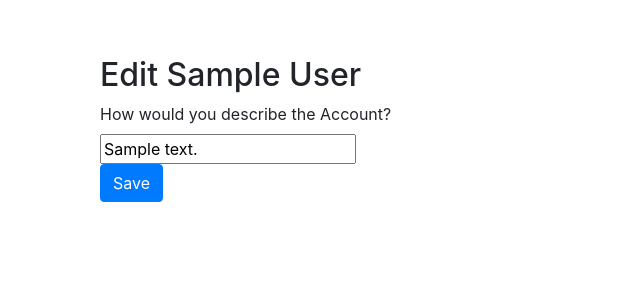
After one commit to Niemzok/fango, a Django app: page /accounts/1/edit/ in a window 1280 px wide. The commit adds this page. Shown: the top 300 px of the page, without its empty margins (0-640 px from the left). Run offline with Django 3.2, Linux system fonts and the light colour scheme; tables that the repository leaves empty hold one stand-in row (values such as "Sample post"); parts of the project's set-up code (start-up, migrations or seed data) failed here and were passed over; some libraries are stand-ins or nearby versions.

Commit message:
Started to integrate editing mode for Accounts. Not writing back yet to db.

```diff
--- a/Fango/accounts/urls.py
+++ b/Fango/accounts/urls.py
@@ -17,6 +17,11 @@ urlpatterns = [
         regex=r'^(?P<account_id>[0-9]+)/$',
         view=views.detail,
         name='detail',
+    ),
+    url(
+        regex=r'^(?P<account_id>[0-9]+)/edit/$',
+        view=views.edit,
+        name='edit',
     )
 
 ]
--- a/Fango/accounts/views.py
+++ b/Fango/accounts/views.py
@@ -16,3 +16,7 @@ def index(request):
 def detail(request, account_id):
     account = get_object_or_404(Account, pk=account_id)
     return render(request, 'accounts/detail.html', {'account': account})
+
+def edit(request, account_id):
+    account = get_object_or_404(Account, pk=account_id)
+    return render(request, 'accounts/detail_edit.html', {'account': account})
--- /dev/null
+++ b/Fango/templates/accounts/detail_edit.html
@@ -0,0 +1,26 @@
+{% extends "base.html" %}
+{% load static %}
+
+{% block title %}Account: {{ account.account_name }}{% endblock %}
+
+{% block content %}
+<div class="container">
+
+{% if error_message %}<p><strong>{{ error_message }}</strong></p>{% endif %}
+
+  <div class="row">
+    <div class="col-sm-12">
+      <h2> Edit {{ account.account_name }}</h2>
+      <form action="{% url 'accounts:edit' account.id %}" method="post">
+      {% csrf_token %}
+      <label>How would you describe the Account?</label><br />
+      <input type="text" name="description" id="description" value="{{ account.description }}" />
+      <br />
+      <input type="submit" value="Save" class="btn btn-primary"/>
+      </form>
+
+    </div>
+  </div>
+
+</div>
+{% endblock content %}
```
Also changed, not shown: Fango/templates/accounts/detail.html (+7 -0 lines).
